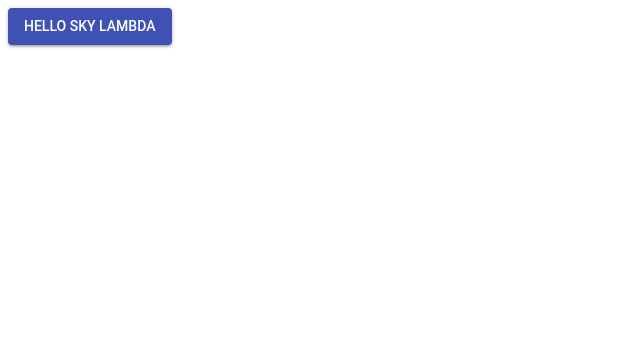
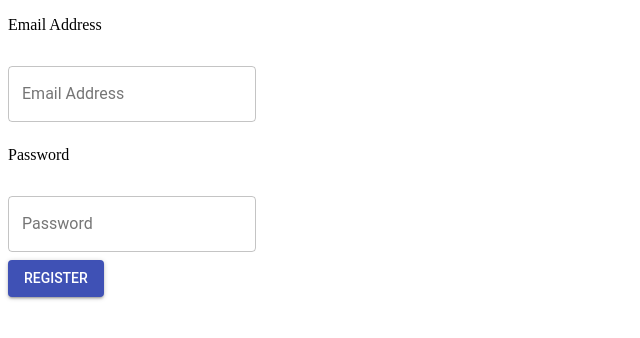
Before and after one commit to iamthuypham/Lambda-sky-frontend, a React (Create React App) app: page / in a window 1280 px wide. Shown: the top 338 px of the page, without its empty margins (0-640 px from the left). Built offline with nearby package versions, Linux system fonts and the light colour scheme.

Commit message:
Redux form connected

```diff
--- a/package.json
+++ b/package.json
@@ -4,16 +4,20 @@
   "private": true,
   "dependencies": {
     "@material-ui/core": "^3.9.2",
+    "axios": "^0.18.0",
+    "classnames": "^2.2.6",
     "husky": "^1.3.1",
     "lint-staged": "^8.1.4",
     "prettier": "^1.16.4",
+    "proptypes": "^1.1.0",
     "react": "^16.8.2",
     "react-dom": "^16.8.2",
     "react-redux": "^6.0.0",
     "react-scripts": "2.1.5",
     "redux": "^4.0.1",
     "redux-form": "^8.1.0",
-    "redux-thunk": "^2.3.0"
+    "redux-thunk": "^2.3.0",
+    "styled-components": "^4.1.3"
   },
   "lint-staged": {
     "src/**/*.{js,jsx,ts,tsx,json,css,scss,md}": [
--- a/public/index.html
+++ b/public/index.html
@@ -27,6 +27,7 @@
   <body>
     <noscript>You need to enable JavaScript to run this app.</noscript>
     <div id="root"></div>
+    <div id="auth-modal"></div>
     <!--
       This HTML file is a template.
       If you open it directly in the browser, you will see an empty page.
--- a/src/App.js
+++ b/src/App.js
@@ -1,12 +1,16 @@
 import React, { Component } from 'react';
 import Button from '@material-ui/core/Button';
+import AuthForm from './components/authentication/AuthForm';
 
 class App extends Component {
   render() {
     return (
-      <Button variant="contained" color="primary">
-        Hello Sky Lambda
-      </Button>
+      <>
+        <AuthForm />
+        {/* <Button variant='contained' color='primary'>
+          Hello Sky Lambda
+        </Button> */}
+      </>
     );
   }
 }
--- a/src/components/authentication/AuthForm.js
+++ b/src/components/authentication/AuthForm.js
@@ -1 +1,69 @@
 import React from 'react';
+import ReactDOM from 'react-dom';
+import { Field, reduxForm } from 'redux-form';
+import styled from 'styled-components';
+import Button from '@material-ui/core/Button';
+import TextField from '@material-ui/core/TextField';
+
+const ButtonWrapper = styled.div`
+  margin-top: '30px';
+`;
+
+class AuthForm extends React.Component {
+  renderInput = ({ input, label, meta: { error, touched } }) => {
+    return (
+      <div className="container">
+        <p>{label}</p>
+        <TextField
+          error={error && touched ? true : false}
+          id={`outlined-${input.name}-input`}
+          type={`${input.name}`}
+          variant="outlined"
+          name={`${input.name}`}
+          {...input}
+          autoComplete="off"
+          label={label}
+          margin="normal"
+        />
+        {error && touched ? <p>{error}</p> : null}
+      </div>
+    );
+  };
+
+  onFormSubmit = formValues => console.log(formValues);
+
+  render() {
+    return ReactDOM.createPortal(
+      <form onSubmit={this.props.handleSubmit(this.onFormSubmit)}>
+        <Field
+          name="email"
+          component={this.renderInput}
+          label="Email Address"
+        />
+        <Field name="password" component={this.renderInput} label="Password" />
+        <ButtonWrapper>
+          <Button type="submit" variant="contained" color="primary">
+            Register
+          </Button>
+        </ButtonWrapper>
+      </form>,
+      document.querySelector('#auth-modal')
+    );
+  }
+}
+
+const validate = formValues => {
+  const errors = {};
+  if (!formValues.email) {
+    errors.email = 'You must enter a name, this field is required!';
+  }
+  if (!formValues.password) {
+    errors.password = 'You must enter an email, this field is required!';
+  }
+  return errors;
+};
+
+export default reduxForm({
+  form: 'SignIn',
+  validate
+})(AuthForm);
```
Also changed, not shown: src/components/authentication/AuthForm.css (added), 1 other file (tests, documents, lock files or other folders).
